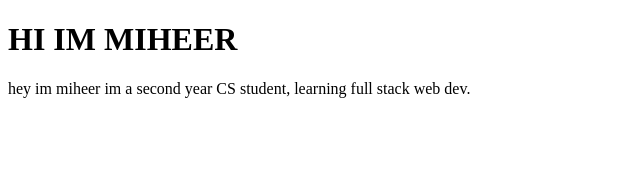
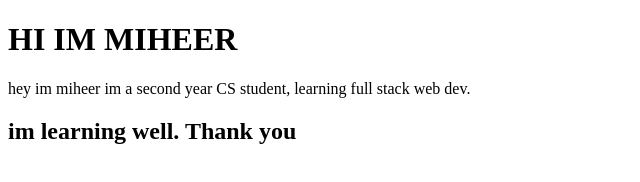
Before and after one commit to MiheerTamkhane/MiheerTamkhane-site, a plain HTML site: page index.html in a window 1280 px wide. Shown: the whole page, without its empty margins (0-640 px from the left). Drawn offline with Linux system fonts and the light colour scheme.

Commit message:
update-details

```diff
--- a/index.html
+++ b/index.html
@@ -11,5 +11,6 @@
     <p>
       hey im miheer im a second year CS student, learning full stack web dev.
     </p>
+    <h2>im learning well. Thank you</h2>
   </body>
 </html>
```
